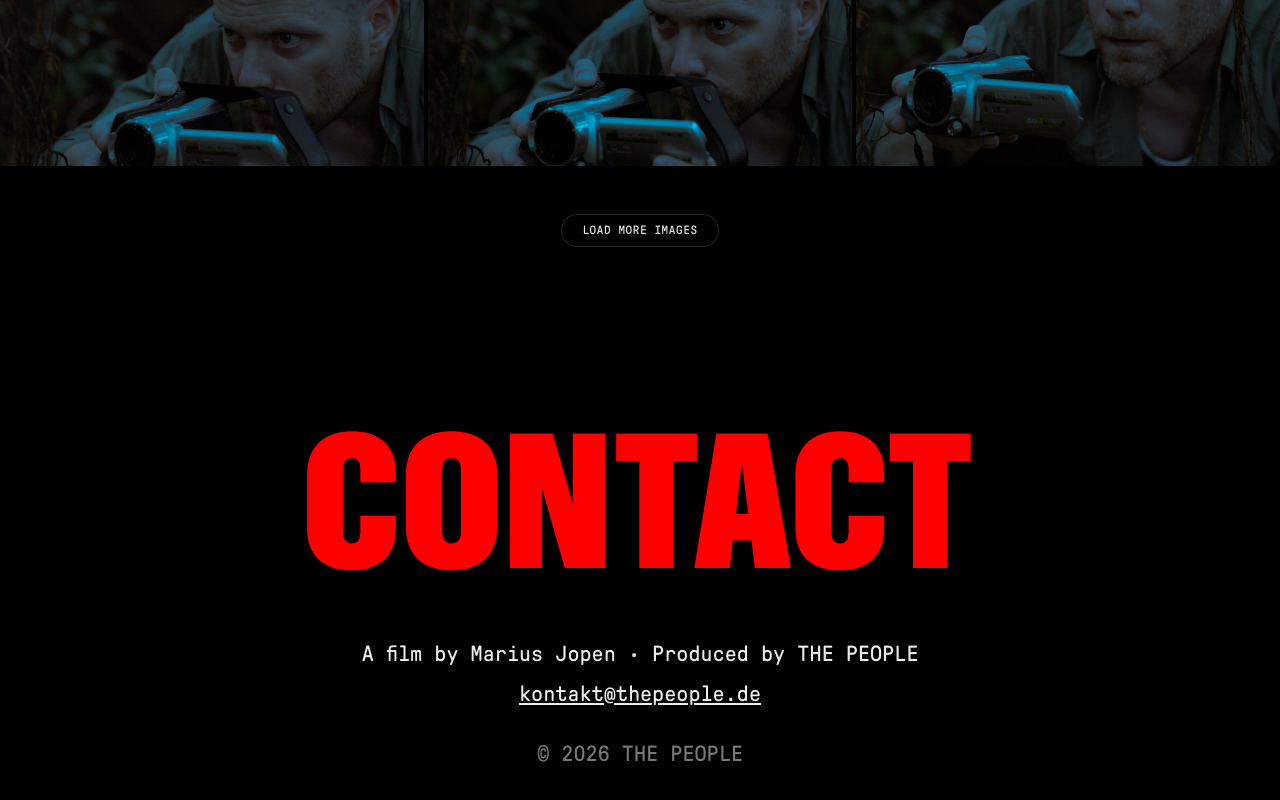
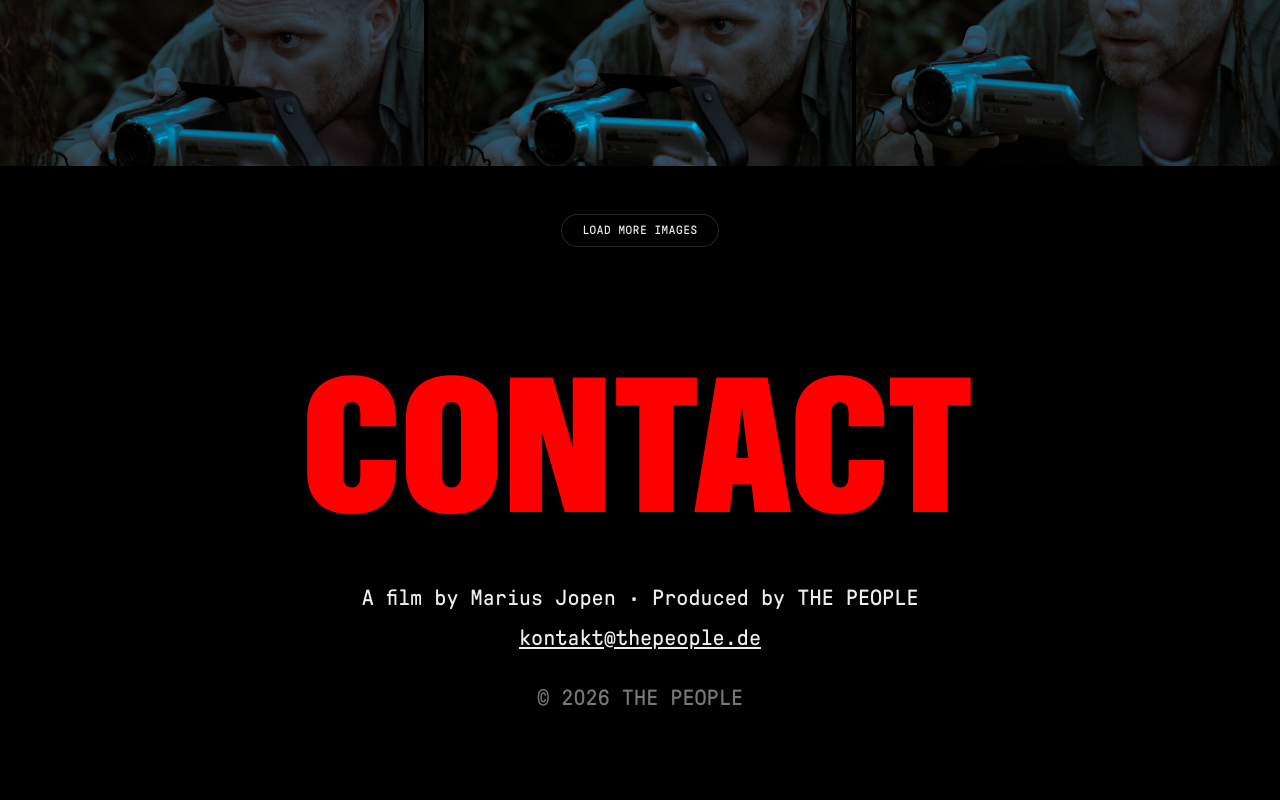
Before and after one commit to marius-jopen/ghostbirth2, a Next.js app: page / in a window 1280 px wide. Shown: the part 5299-6099 px from the top of the page. After the commit the page ends 6071 px from the top, so only its background shows below. Built offline with nearby package versions, Linux system fonts and the light colour scheme.

Commit message:
Reduce footer top padding on desktop
Co-Authored-By: Claude Opus 4.6 (1M context) <noreply@anthropic.com>

```diff
--- a/components/Footer.module.css
+++ b/components/Footer.module.css
@@ -1,5 +1,5 @@
 .footer {
-  padding: 120px 24px 60px;
+  padding: 64px 24px 60px;
   text-align: center;
   max-width: 1400px;
   margin: 0 auto;
```
